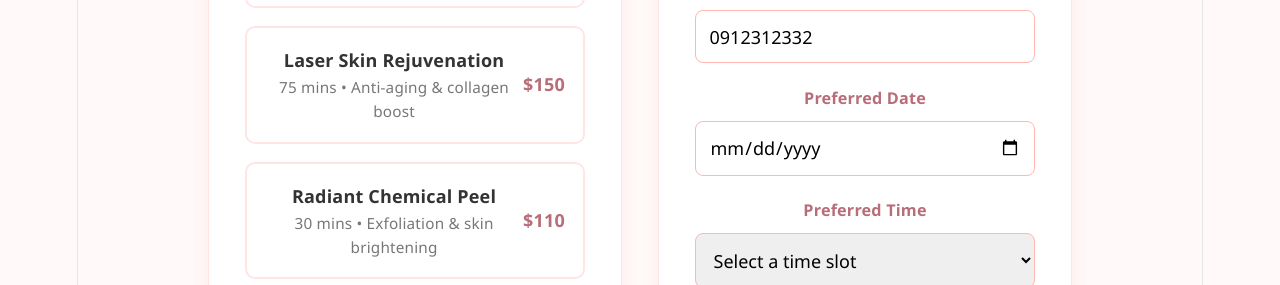
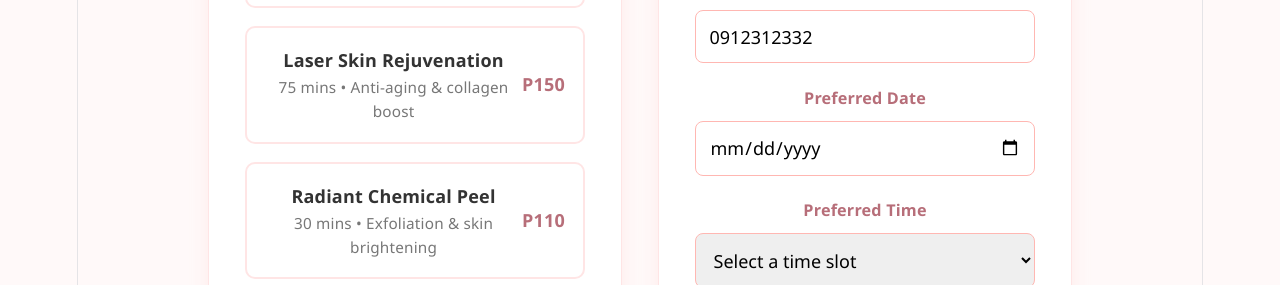
Before and after one commit to wardixx2/gleefulskin, a React (Vite) app: page /book in a window 1280 px wide. Shown: the part 625-910 px from the top of the page. Built offline with nearby package versions, Linux system fonts and the light colour scheme.

Commit message:
Update appointment booking page

```diff
--- a/src/pages/AppointmentBooking.jsx
+++ b/src/pages/AppointmentBooking.jsx
@@ -25,22 +25,22 @@ export default function AppointmentBooking() {
     {
       name: "Signature Glow Facial",
       desc: "60 mins • Deep cleansing & hydration",
-      price: "$75",
+      price: "P75",
     },
     {
       name: "Acne Clarifying Therapy",
       desc: "45 mins • Target blemishes & redness",
-      price: "$90",
+      price: "P90",
     },
     {
       name: "Laser Skin Rejuvenation",
       desc: "75 mins • Anti-aging & collagen boost",
-      price: "$150",
+      price: "P150",
     },
     {
       name: "Radiant Chemical Peel",
       desc: "30 mins • Exfoliation & skin brightening",
-      price: "$110",
+      price: "P110",
     },
   ];
 
```
